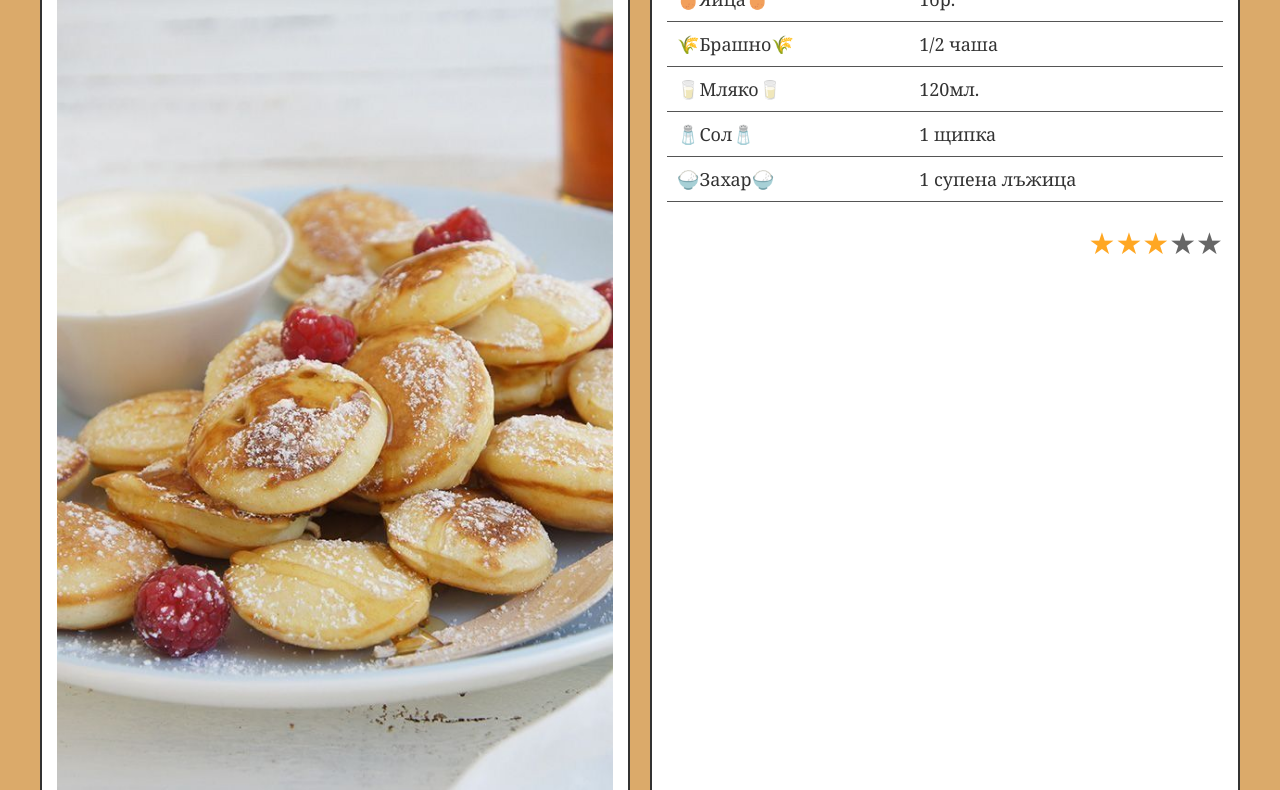
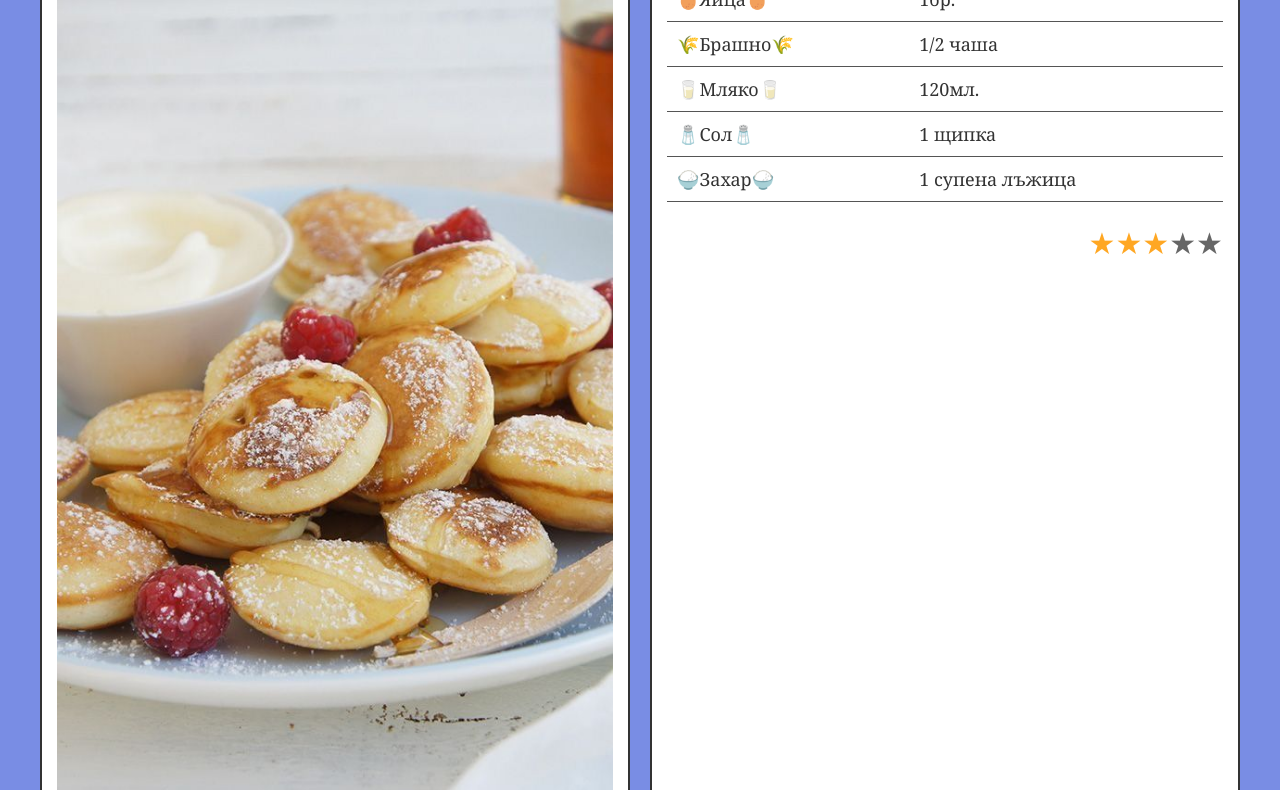
Before and after one commit to VeselinChobanski/SpaceRecipes, a plain HTML site: page mercury.html in a window 1280 px wide. Shown: the part 162-952 px from the top of the page. Drawn offline with Linux system fonts and the light colour scheme.

Commit message:
Update recepies_style.css

```diff
--- a/style_folder/recepies_style.css
+++ b/style_folder/recepies_style.css
@@ -6,7 +6,7 @@
 
 body {
     font-family: Cambria, serif;
-    background-color: rgb(219, 170, 106);
+    background-color: #798de4;
     color: #333;
 }
 
```
